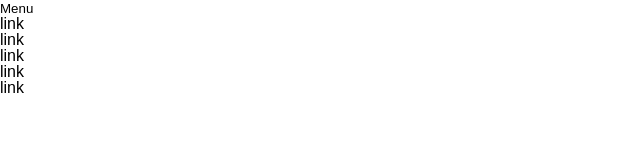
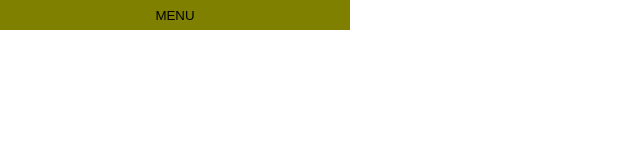
Before and after one commit to nadika-zavodovska/floating-menu-js, a plain HTML site: page index.html in a window 1280 px wide. Shown: the whole page, without its empty margins (0-640 px from the left). Drawn offline with Linux system fonts and the light colour scheme.

Commit message:
add javascript for manipulation menu with keyboard

```diff
--- a/css/style.css
+++ b/css/style.css
@@ -27,7 +27,37 @@ button {
 body{
   font-family: sans-serif;
   font-size: 16px;
+  color: #FFF;
 }
 .box{
   width: 350px;
+  text-align: center;
 }
+.button{
+  background-color: olive;
+  text-transform: uppercase;
+  padding: 0.5lh 1.5lh;
+  inline-size: 100%;
+}
+
+.menu{
+line-height: 0;
+overflow: hidden;
+transition: line-height .5s, color .5s;
+background-color: olive;
+text-transform: uppercase;
+color: transparent;
+}
+
+.menu__item{
+  overflow: hidden;
+}
+.menu__link{
+  display: block;
+  padding: 0.5lh;
+}
+
+.button.active ~ .menu{
+  line-height: 1.2;
+  color: #FFF;
+}
--- a/index.html
+++ b/index.html
@@ -12,12 +12,12 @@
   <div class="box">
 
     <button class="button" aria-expanded="false" aria-controls="list">Menu</button>
-    <ul class="menu" id="list">
-      <li class="menu__item"><a href="#1" class="menu__link">link</a></li>
-      <li class="menu__item"><a href="#2" class="menu__link">link</a></li>
-      <li class="menu__item"><a href="#3" class="menu__link">link</a></li>
-      <li class="menu__item"><a href="#4" class="menu__link">link</a></li>
-      <li class="menu__item"><a href="#5" class="menu__link">link</a></li>
+    <ul class="menu" id="list" aria-hidden="true">
+      <li class="menu__item"><a href="#1" class="menu__link" tabindex="-1">About us</a></li>
+      <li class="menu__item"><a href="#2" class="menu__link" tabindex="-1">link</a></li>
+      <li class="menu__item"><a href="#3" class="menu__link" tabindex="-1">link</a></li>
+      <li class="menu__item"><a href="#4" class="menu__link" tabindex="-1"link</a></li>
+      <li class="menu__item"><a href="#5" class="menu__link" tabindex="-1">link</a></li>
     </ul>
   </div>
 
--- a/js/main.js
+++ b/js/main.js
@@ -1,7 +1,17 @@
 const button = document.querySelector('.button');
+const menu = document.querySelector('.menu');
+const menuLinks = document.querySelectorAll('.menu__link');
 
 button.addEventListener('click', () => {
     button.classList.toggle('active');
-    button.setAttribute('aria-expended', button.classList.contains('active') ? 'true' : 'false')
+    if (button.classList.contains('active')){
+        button.setAttribute('aria-expended', 'true');
+        menu.setAttribute('aria-hidden', 'false');
+        menuLinks.forEach(link => link.setAttribute('tabindex', '0'));
+    } else{
+        button.setAttribute('aria-expended', 'false');
+        menu.setAttribute('aria-hidden', 'true');
+        menuLinks.forEach(link => link.setAttribute('tabindex', '-1'));
+    }
 }
 )
```
